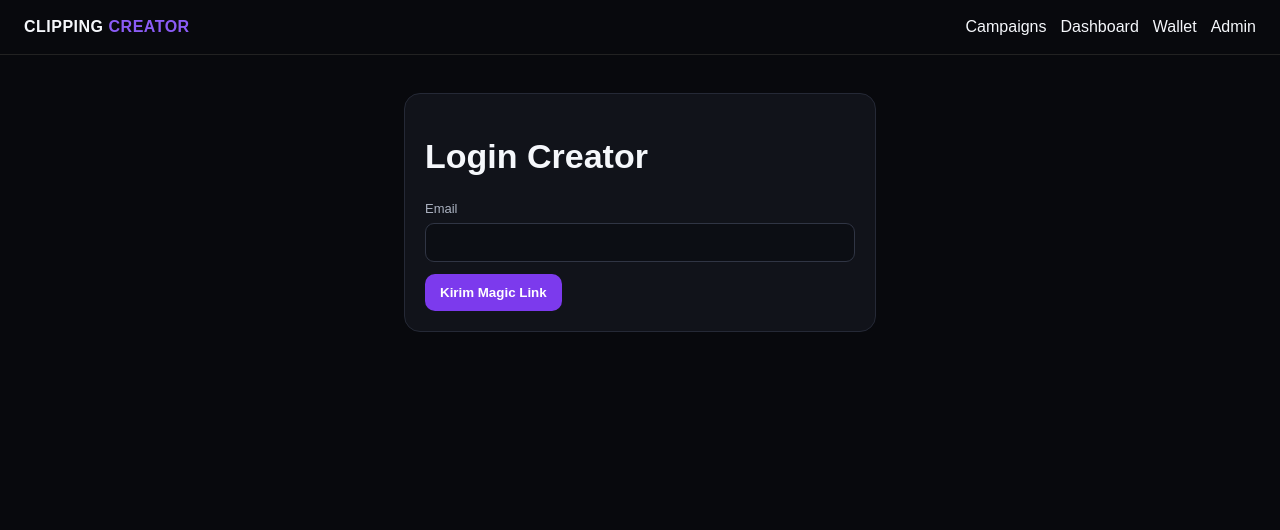
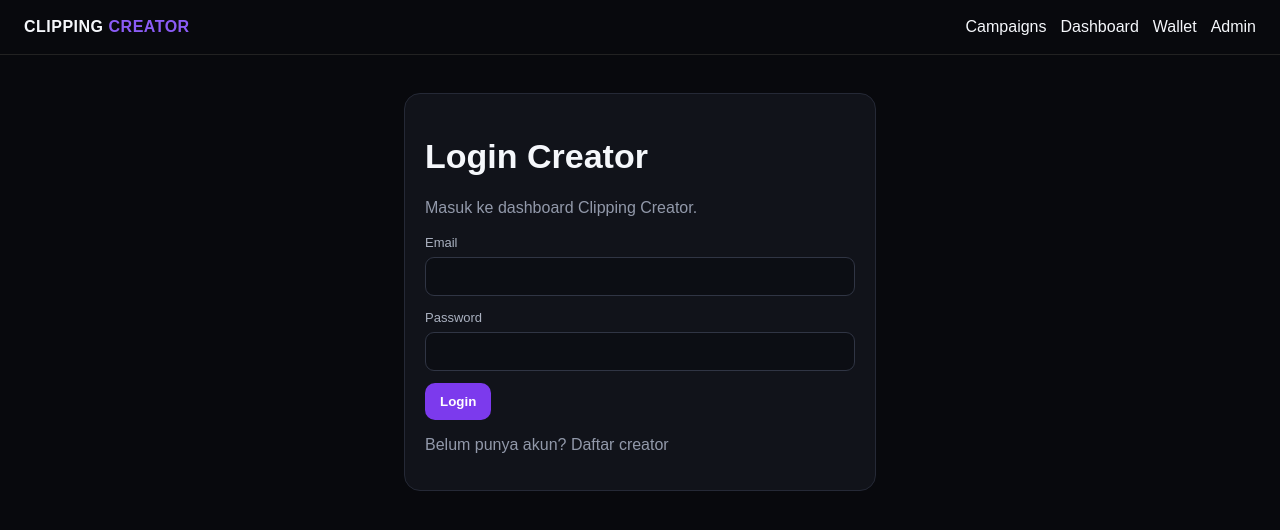
Before and after one commit to dismaqen/clipping-creator, a Next.js app: page /login in a window 1280 px wide. Shown: the top 530 px of the page. Built offline with nearby package versions, Linux system fonts and the light colour scheme.

Commit message:
Add production password login

```diff
--- a/app/login/page.tsx
+++ b/app/login/page.tsx
@@ -1,17 +1,32 @@
 "use client";
 import { useState } from "react";
+import Link from "next/link";
+import { useRouter } from "next/navigation";
 import { getSupabase } from "../../lib/supabase";
 
 export default function Login(){
   const [email,setEmail]=useState("");
-  const [sent,setSent]=useState(false);
+  const [password,setPassword]=useState("");
+  const [busy,setBusy]=useState(false);
+  const router=useRouter();
   async function go(e:React.FormEvent){
-    e.preventDefault();
+    e.preventDefault(); setBusy(true);
     try {
-      const supabase=getSupabase();
-      const {error}=await supabase.auth.signInWithOtp({email,options:{emailRedirectTo:location.origin+"/dashboard"}});
-      if(error) alert(error.message); else setSent(true);
-    } catch (error) { alert(error instanceof Error ? error.message : "Supabase belum dikonfigurasi."); }
+      const {error}=await getSupabase().auth.signInWithPassword({email,password});
+      if(error) alert(error.message); else router.push("/dashboard");
+    } catch(error){ alert(error instanceof Error?error.message:"Gagal login."); }
+    finally{setBusy(false);}
   }
-  return <main className="wrap" style={{maxWidth:520}}><div className="card"><h1>Login Creator</h1>{sent?<div className="notice">Magic link sudah dikirim ke email lu.</div>:<form onSubmit={go}><label>Email</label><input required type="email" value={email} onChange={e=>setEmail(e.target.value)}/><button className="btn">Kirim Magic Link</button></form>}</div></main>
+  return <main className="wrap" style={{maxWidth:520}}>
+    <div className="card">
+      <h1>Login Creator</h1>
+      <p className="muted">Masuk ke dashboard Clipping Creator.</p>
+      <form onSubmit={go}>
+        <label>Email</label><input required type="email" value={email} onChange={e=>setEmail(e.target.value)} />
+        <label>Password</label><input required minLength={6} type="password" value={password} onChange={e=>setPassword(e.target.value)} />
+        <button className="btn" disabled={busy}>{busy?"Memproses...":"Login"}</button>
+      </form>
+      <p className="muted">Belum punya akun? <Link href="/register">Daftar creator</Link></p>
+    </div>
+  </main>
 }
```
